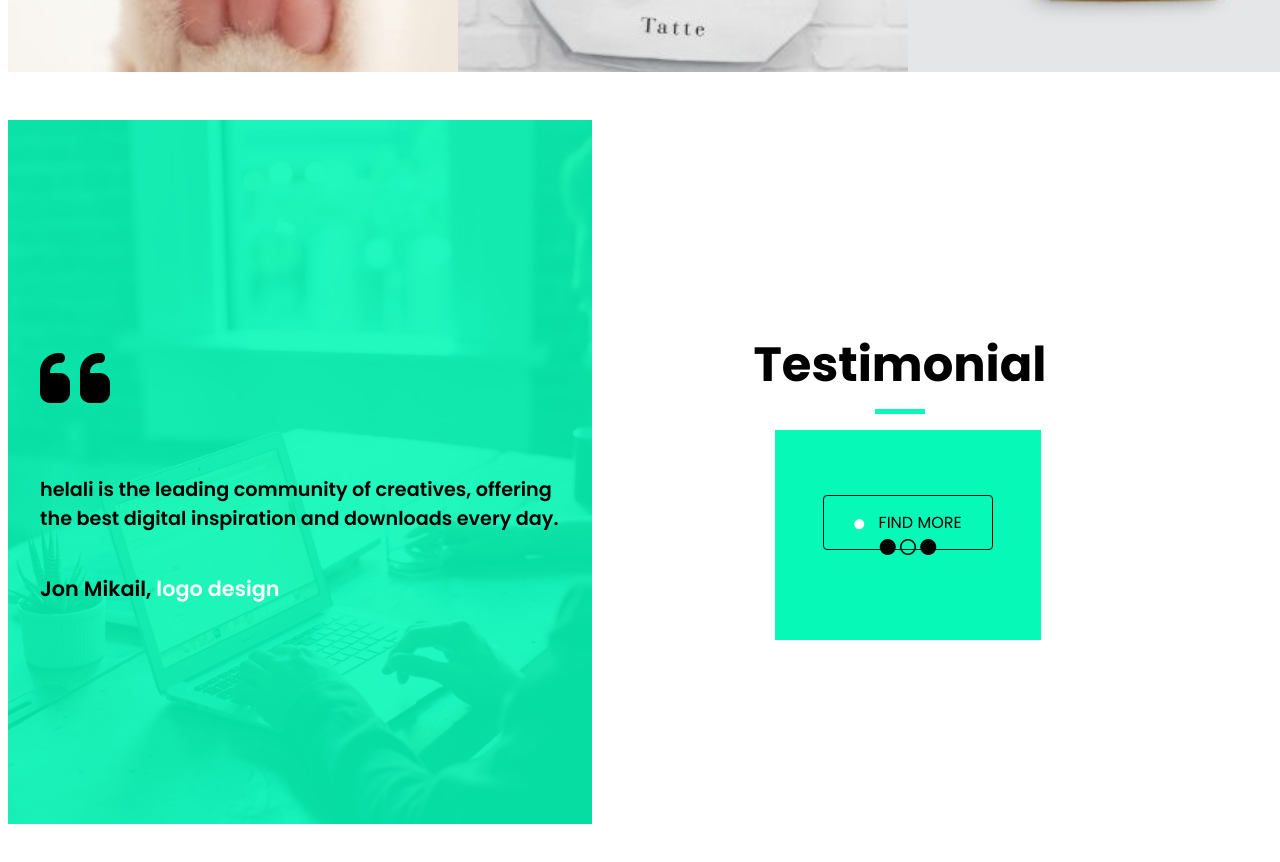
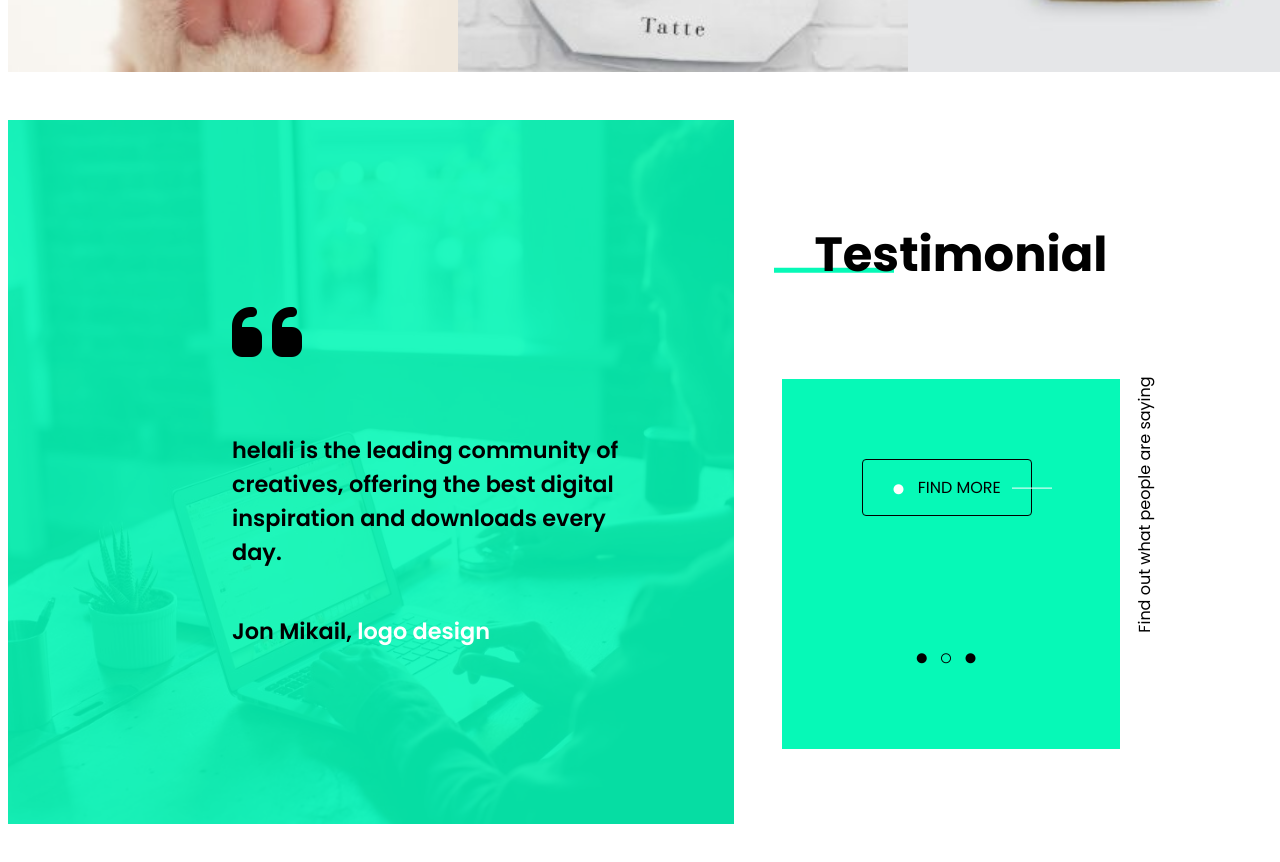
Before and after one commit to HelenaHeremans/ServArch-Co, a plain HTML site: page index.html in a window 1280 px wide. Shown: the part 2473-3335 px from the top of the page. Drawn offline with Linux system fonts and the light colour scheme.

Commit message:
testimonials done

```diff
--- a/index.html
+++ b/index.html
@@ -44,7 +44,8 @@
             </div>
 
         </div>
-
+</header>
+</div>
 <div>
     <p>ICONS om te gebruiken</p>
     <p>ICONS voor de Helali in header</p><i class="fa-solid fa-rainbow"></i>
@@ -91,25 +92,32 @@
 <section class="testimonials-section">
     <div class="testim-left-container">
         <div class="testim-overlay"></div>
+        <div class="testim-contents">
         <div class="quote-icon"><i class="fa-solid fa-quote-left"></i></div>
         <p class="testim-text">helali is the leading community of creatives, offering the best digital inspiration and downloads every day.</p>
         <p class="testim-author">Jon Mikail, <span>logo design</span></p>
         </div>
+    </div>
     <div class="testim-right-container">
+        <div class="testim-title">
             <h2>Testimonial</h2>
             <div class="green-testim-line"></div>
+        </div>
+
         <div class="green-testim-box">
             <div class="testim-button-collection">
                 <a href="#" class="testim-button">
                 <i class="fa-solid fa-circle"></i> FIND MORE</a>
+                <div class="white-testim-line"></div>
             </div>
             <div class="testim-icons">
                 <i class="fa-solid fa-circle"></i>
                 <i class="fa-regular fa-circle"></i>
                 <i class="fa-solid fa-circle"></i>
             </div>
+
         </div>
-
+            <div class="testim-vertical-text">Find out what people are saying</div>
     </div>
 </section>
 
--- a/style.css
+++ b/style.css
@@ -76,15 +76,15 @@ body{
 }
 
 .testimonials-section {
+    margin: 0 auto;
     display: flex;
     align-items: center;
     justify-content: center;
-    max-width: 1200px;
     height: 100vh;
 }
 
 .testim-left-container {
-    flex: 1;
+    flex: 3;
     position: relative;
     background: url(/images/7.jpg) center/cover no-repeat;
     height: 80%;
@@ -92,6 +92,7 @@ body{
     flex-direction: column;
     justify-content: center;
     padding: 2rem;
+    margin-left: 0;
     color: black;
 }
 
@@ -106,6 +107,15 @@ body{
     z-index: 1;
 }
 
+.testim-contents {
+    display: flex;
+    flex-direction: column;
+    justify-content: start;
+    margin-left: 12rem;
+    margin-right: 2rem;
+    width: 60%;
+}
+
 .testim-left-container p,
 .testim-left-container i {
     position: relative;
@@ -116,13 +126,15 @@ body{
     font-size: 5rem;
     margin-bottom: 1rem;
 }
+
 .testim-text {
-    font-size: 1.2rem;
+    font-size: 1.4rem;
     font-weight: 600;
+
 }
 
 .testim-author {
-    font-size: 1.3rem;
+    font-size: 1.4rem;
     font-weight: 600;
 }
 
@@ -131,34 +143,64 @@ body{
 }
 
 .testim-right-container {
-    flex: 1;
+    flex: 2;
     padding: 3rem;
     display: flex;
     flex-direction: column;
     align-items: center;
+    justify-content: space-evenly;
     text-align: center;
+    position: relative;
 }
+
+.testim-title {
+    display: inline-block;
+    align-self: start;
+    position: relative;
+    margin-bottom: 5rem;
+    margin-left: 2rem;
+}
+
 .testim-right-container h2 {
     font-size: 3rem;
     margin-bottom: 0.5rem;
+    text-decoration-line: calc(15px);
 }
 
 .green-testim-line {
-    width: 50px;
-    height: 5px;
-    background: var(--green);
-    margin-bottom: 1rem;
+        position: absolute;
+        left: -40px;
+        top: 75%;
+        width: 120px;
+        height: 5px;
+        background: var(--green);
+        transform: translateY(-25%);
+        z-index: -1;
 }
 
 .green-testim-box {
-    background: var(--green);
-    padding: 5rem 3rem;
-    margin-bottom: 1rem;
-    margin-left: 1rem;
+        background: var(--green);
+        padding: 5rem 3rem;
+        margin-bottom: 1rem;
+        margin-left: 0;
+        align-self: flex-start;
+        display: flex;
+        flex-direction: column;
+        gap: 3rem;
+}
+
+.testim-button-collection {
+    display: inline-block;
+    align-self: start;
+    position: relative;
+    margin-bottom: 5rem;
+    margin-left: 2rem;
 }
 
 .testim-button {
+    display: inline-block;
     color: black;
+    margin-right: 2.5rem;
     text-decoration: none;
     border: 1px solid black;
     border-radius: 4px;
@@ -170,3 +212,26 @@ body{
     font-size: 10px;
     margin-right: 10px;
 }
+
+.white-testim-line {
+    position: absolute;
+    right: 20px;
+    top: 50%;
+    width: 40px;
+    height: 1px;
+    background: #fff;
+    transform: translateY(-40%);
+    z-index: 3;
+}
+
+.testim-icons i{
+    font-size: 10px;
+    margin-right: 10px;
+}
+
+.testim-vertical-text {
+    transform: rotate(-90deg);
+    position: absolute;
+    right: 0;
+    margin-top: 4rem;
+}
```
Lines whose indentation alone changed are shown as unchanged.
